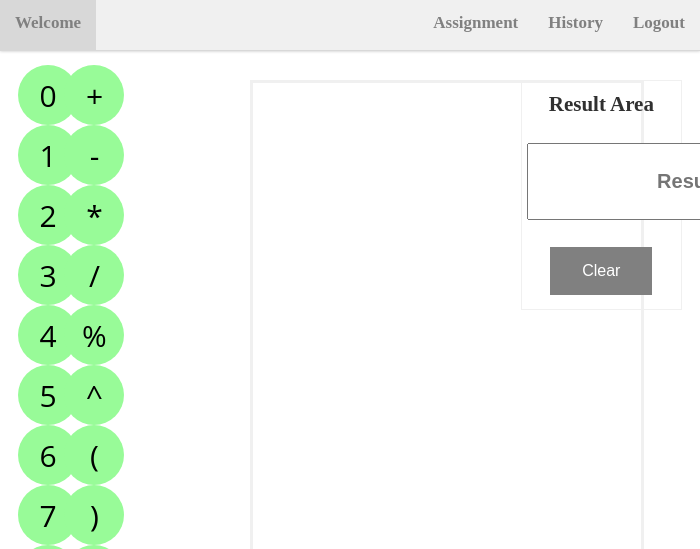
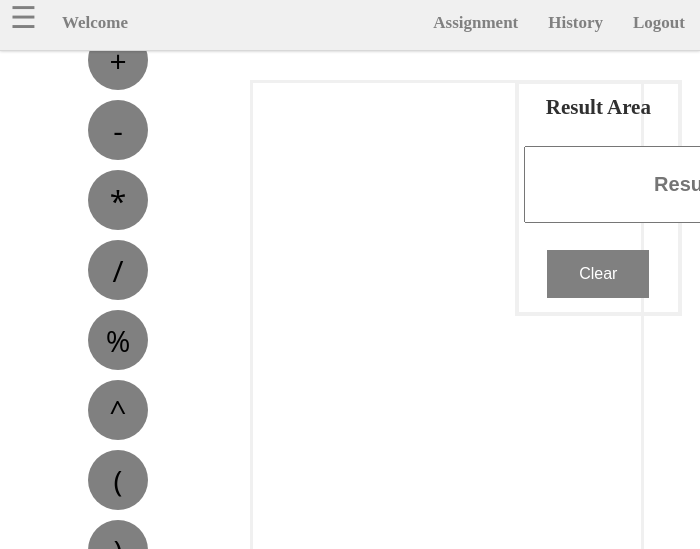
Before and after one commit to harshkavdikar1/Interactive-Math-Playground, an Electron app: page app/home.html in a window 700 px wide. Shown: the top 549 px of the page. Drawn offline with Linux system fonts and the light colour scheme; no server answers.

Commit message:
Added UI for side bar navigation

```diff
--- a/app/home.css
+++ b/app/home.css
@@ -89,19 +89,19 @@
   height:100%;
 }
 
-.operandsWrapper,.operatorWrapper{
+/* .operandsWrapper,.operatorWrapper{
   padding: 45px 0px;
-}
+} */
 
 .operands,.operator{
   display: flex;
   justify-content: center;
   align-items: center;
-  background:#98FB98;
+  background:#808080;
   height: 60px;
   width: 60px;
   color: black;
-  margin: 0px;
+  margin: 10px 70px;
   text-align: center;
   vertical-align: center;
   border-radius: 50%;
@@ -139,7 +139,7 @@
   width:24%;
   position:relative;
   top:60px;
-  border:1px solid #f0f0f0;
+  border:4px solid #f0f0f0;
   padding: 0px px;
 }
 
@@ -149,11 +149,11 @@
 }
 
 .resultBlock{
-    text-align: center;
-    font-size: 21px;
-    font-weight: bold;
-    margin: -10px;
-    color: #303030;
+  text-align: center;
+  font-size: 21px;
+  font-weight: bold;
+  margin: -10px;
+  color: #303030;
 }
 
 .answerBlock{
@@ -185,3 +185,42 @@
   color: #303030;
   padding: 10px 10px 20px;
 }
+
+.sidenav {
+  height: 100%;
+  width: 0;
+  position: fixed;
+  z-index: 1;
+  top: 0;
+  left: 0;
+  background-color: #111;
+  overflow-x: hidden;
+  transition: 0.5s;
+  padding-top: 60px;
+}
+
+.sidenav a {
+  padding: 8px 8px 8px 32px;
+  text-decoration: none;
+  font-size: 25px;
+  color: #818181;
+  display: block;
+  transition: 0.3s;
+}
+
+.sidenav a:hover {
+  color: #f1f1f1;
+}
+
+.sidenav .closebtn {
+  position: absolute;
+  top: 0;
+  right: 25px;
+  font-size: 36px;
+  margin-left: 50px;
+}
+
+@media screen and (max-height: 450px) {
+  .sidenav {padding-top: 60px;}
+  .sidenav a {font-size: 18px;}
+}
--- a/app/home.html
+++ b/app/home.html
@@ -9,6 +9,9 @@
 	<div id="navigation">
 		<div class="inner" style="left:0px;">
 			<ul>
+				<li >
+					<span style="font-size:30px;cursor:pointer;padding: 10px 10px;color: #808080;" onclick="openNav()">&#9776;</span>
+				</li>
 				<li class="link history">	<a href="#" id="historyLink" onclick="viewHistory()">
 					<span>Welcome</span>
 				</a>
@@ -32,7 +35,7 @@
 </div>
 </div>
 <div class="mainWrapper">
-	<div class="operandBorder">
+	<div id="openOperandNav" class="sidenav">
 		<div id="oprandWrapper" class="operandsWrapper">
 			<div id="0"  draggable="true" class="operands">
 				<span id="operandText"> 0</span>
@@ -64,6 +67,7 @@
 			<div id="9"  draggable="true" class="operands">
 				<span id="operandText"> 9</span>
 			</div>
+			<a style="margin: 10px 40px;" onclick="closeOperandNav()">&times; Close</a>
 		</div>
 	</div>
 
@@ -137,8 +141,8 @@
 			</p>
 		</div>
 		<div class="answerBlock">
-				<input style="padding: 25px;margin: 15px;font-size: 20px;font-weight: bold;text-align:center;"
-				 type="text" id="display_result" placeholder="Result"></input>
+			<input style="padding: 25px;margin: 15px;font-size: 20px;font-weight: bold;text-align:center;"
+			type="text" id="display_result" placeholder="Result"></input>
 		</div>
 		<br>
 		<div class="clearBlock">
@@ -147,6 +151,13 @@
 
 	</div>
 </div>
+<div id="mySidenav" class="sidenav">
+	<a href="#" onclick="closeNav(),openOperandNav()">Operands</a>
+	<a href="#">Operators</a>
+	<a href="#">Trignometry</a>
+	<a href="#">Logarithmic</a>
+		<a href="javascript:void(0)" onclick="closeNav()">&times; Close</a>
+</div>
 </div>
 </body>
 <script src="home.js"></script>
--- a/app/home.js
+++ b/app/home.js
@@ -203,7 +203,22 @@ ipcMain.on('historyping', function(event){
 	history_win.webContents.send('sent_history_user_name',user_name)
 })
 
-function logOut(event)
-{
+function logOut(event){
   location.href = "login.html";
 }
+
+function openNav() {
+  document.getElementById("mySidenav").style.width = "250px";
+}
+
+function openOperandNav() {
+  document.getElementById("openOperandNav").style.width = "250px";
+}
+
+function closeNav() {
+  document.getElementById("mySidenav").style.width = "0px";
+}
+
+function closeOperandNav() {
+  document.getElementById("openOperandNav").style.width = "0px";
+}
```
Also changed, not shown: db_json/history_info.JSON (+40 -0 lines).
